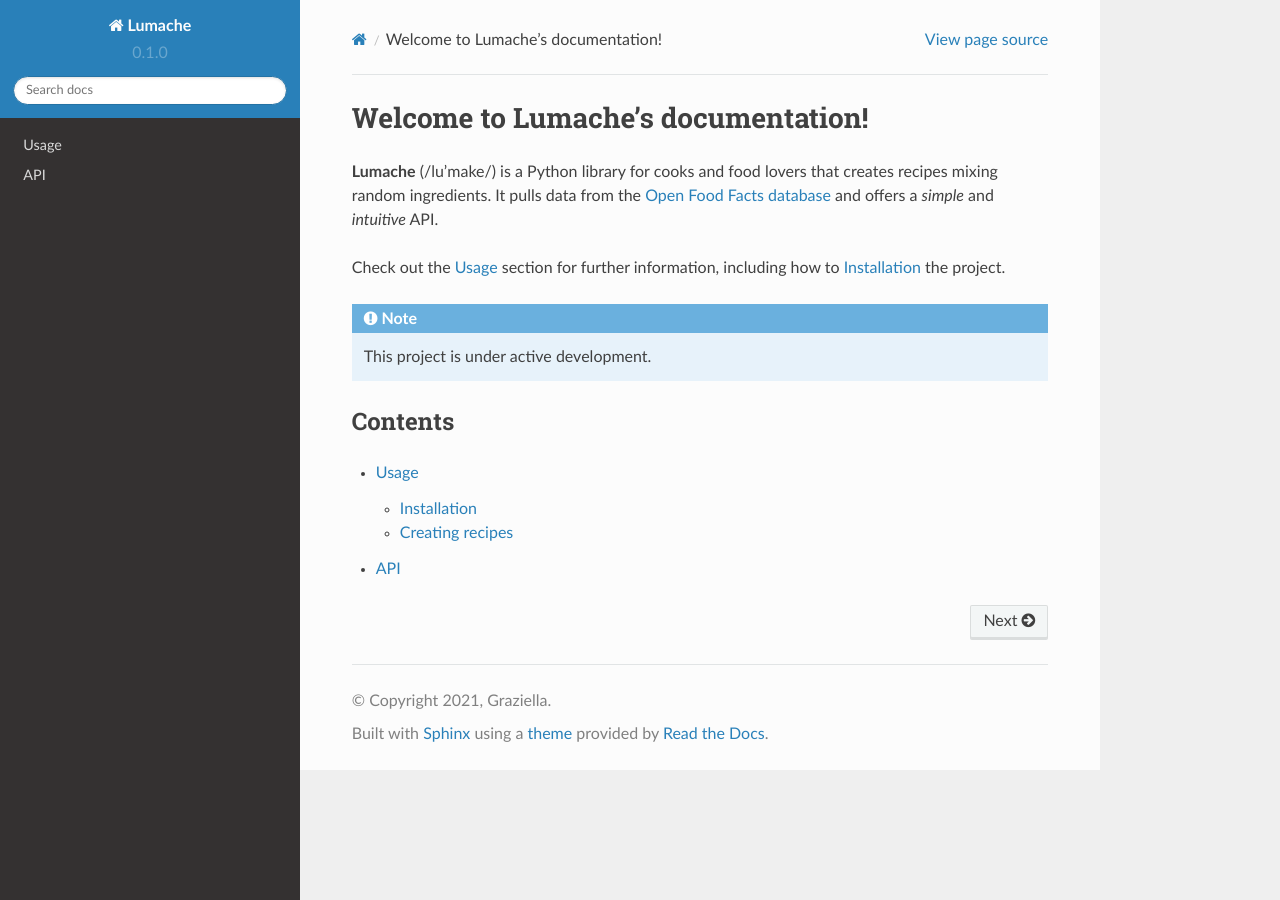
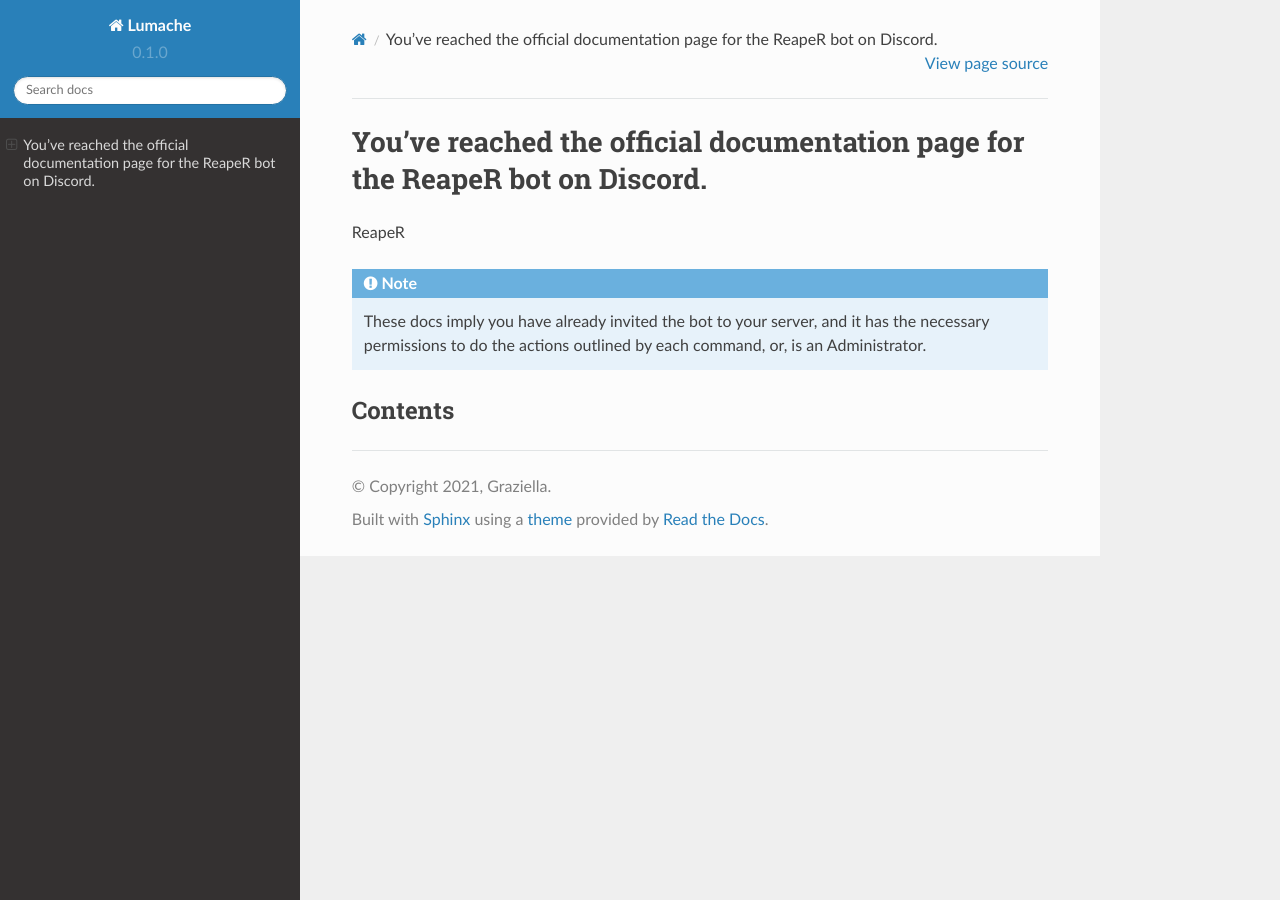
Before and after one commit to maxer4192/documentation, a Sphinx documentation site: the page built from docs/source/index.rst, in a window 1280 px wide. Built offline with Sphinx 7.4.7 and the Read the Docs theme 2.0.0, drawn with Linux system fonts in a browser that asks for light colours.

Commit message:
Update index.rst

```diff
--- a/docs/source/index.rst
+++ b/docs/source/index.rst
@@ -1,22 +1,11 @@
-Welcome to Lumache's documentation!
+You've reached the official documentation page for the ReapeR bot on Discord.
 ===================================
 
-**Lumache** (/lu'make/) is a Python library for cooks and food lovers
-that creates recipes mixing random ingredients.
-It pulls data from the `Open Food Facts database <https://world.openfoodfacts.org/>`_
-and offers a *simple* and *intuitive* API.
-
-Check out the :doc:`usage` section for further information, including
-how to :ref:`installation` the project.
+ReapeR
 
 .. note::
 
-   This project is under active development.
+   These docs imply you have already invited the bot to your server, and it has the necessary permissions to do the actions outlined by each command, or, is an Administrator.
 
 Contents
 --------
-
-.. toctree::
-
-   usage
-   api
```
